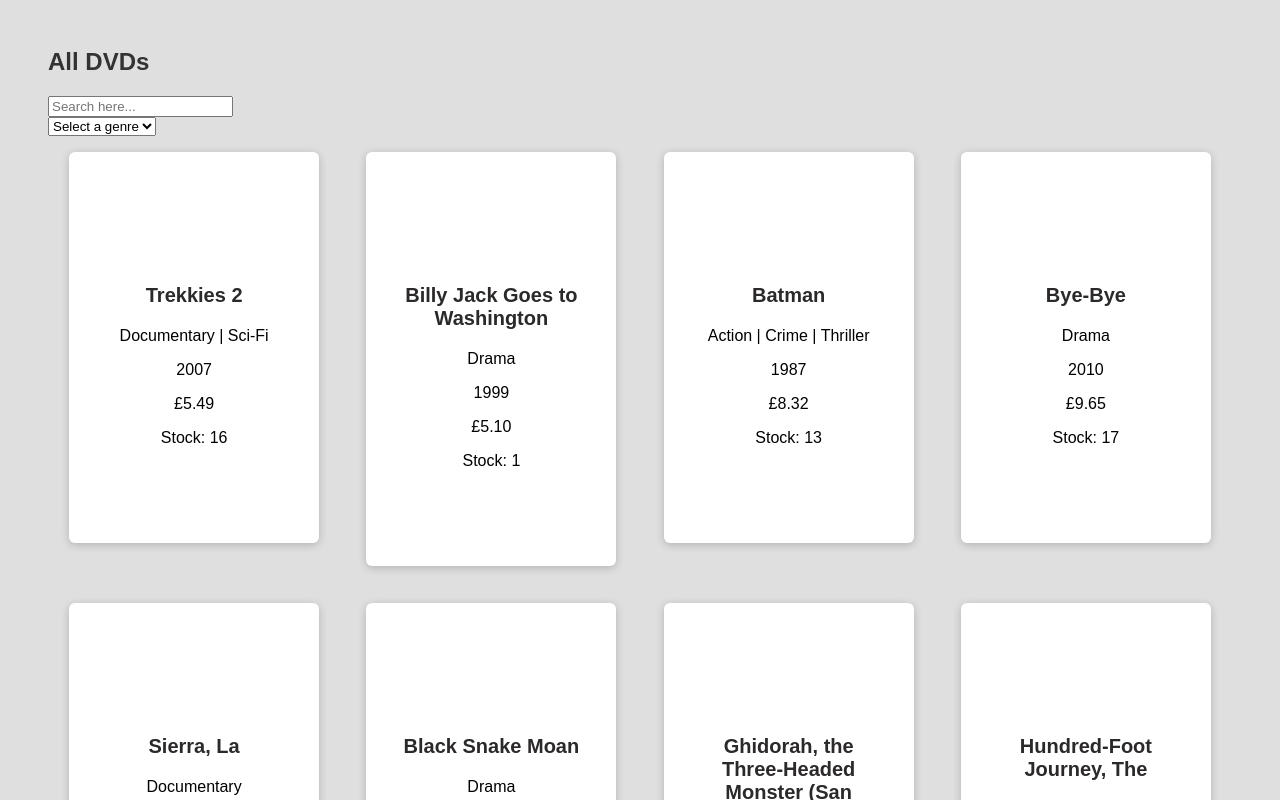
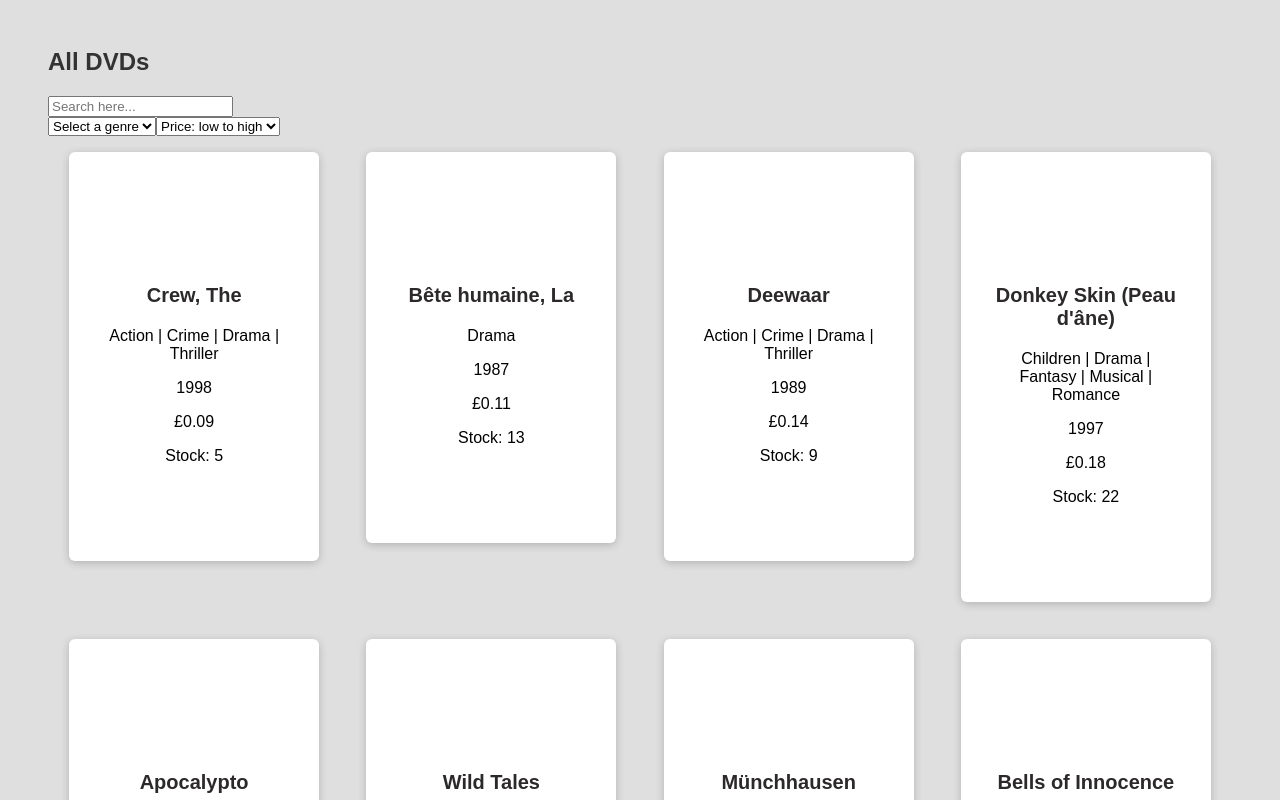
Before and after one commit to kely-rufino/DVD_Store, a React (Create React App) app: page / in a window 1280 px wide. Shown: the top 800 px of the page. Built offline with nearby package versions, Linux system fonts and the light colour scheme.

Commit message:
add sort by price

```diff
--- a/src/pages/AllDVDs.js
+++ b/src/pages/AllDVDs.js
@@ -9,21 +9,34 @@ function AllDVDsPage() {
 
   const [selectedGenre, setSelectedGenre] = useState(" ");
 
+  const [selectedSort, setSelectedSort] = useState("asc");
+
   const [selectedPage, setSelectedPage] = useState(1);
   const [searchCriteria, setSearchCriteria] = useState("");
 
   const filteredMovies = DVDsStorage.filter((item) => {
     return selectedGenre === " " ? true : item.genre.includes(selectedGenre);
-  }).filter((item) => {
-    return searchCriteria !== ""
-      ? item.movie.toLowerCase().search(searchCriteria.toLowerCase()) !== -1
-      : true;
-  });
+  })
+    .filter((item) => {
+      return searchCriteria !== ""
+        ? item.movie.toLowerCase().search(searchCriteria.toLowerCase()) !== -1
+        : true;
+    })
+    .sort((a, b) => {
+      const priceA = Number.parseFloat(a.price.replace("£", ""));
+      const priceB = Number.parseFloat(b.price.replace("£", ""));
+      return selectedSort === "asc" ? priceA - priceB : priceB - priceA;
+    });
+  console.log(filteredMovies);
 
   const movies = filteredMovies.slice(
     (selectedPage - 1) * pageSize,
     selectedPage * pageSize
   );
+
+  useEffect(() => {
+    console.log(selectedSort);
+  }, [selectedSort]);
 
   useEffect(() => {
     setSelectedPage(1);
@@ -42,7 +55,6 @@ function AllDVDsPage() {
   console.log(movies.length, selectedPage);
   return (
     <section>
-
       <h1>All DVDs</h1>
       <div>
         <input
@@ -52,6 +64,10 @@ function AllDVDsPage() {
         />
       </div>
       <FilterGenre onChange={setSelectedGenre} selectedGenre={selectedGenre} />
+      <select onChange={(e) => setSelectedSort(e.target.value)}>
+        <option value="asc">Price: low to high</option>
+        <option value="des">Price: high to low</option>
+      </select>
       <DVDsList DVDs={movies} />
       <DVDsPagination
         onChange={setSelectedPage}
```
